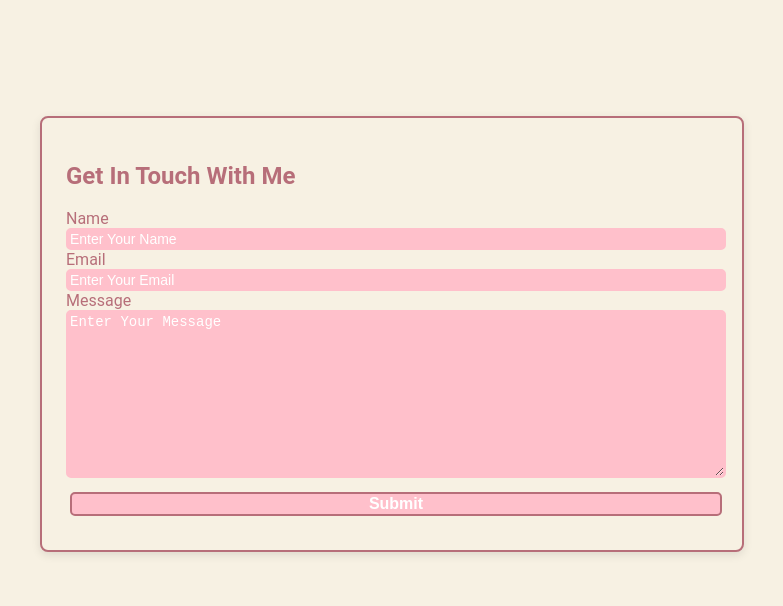
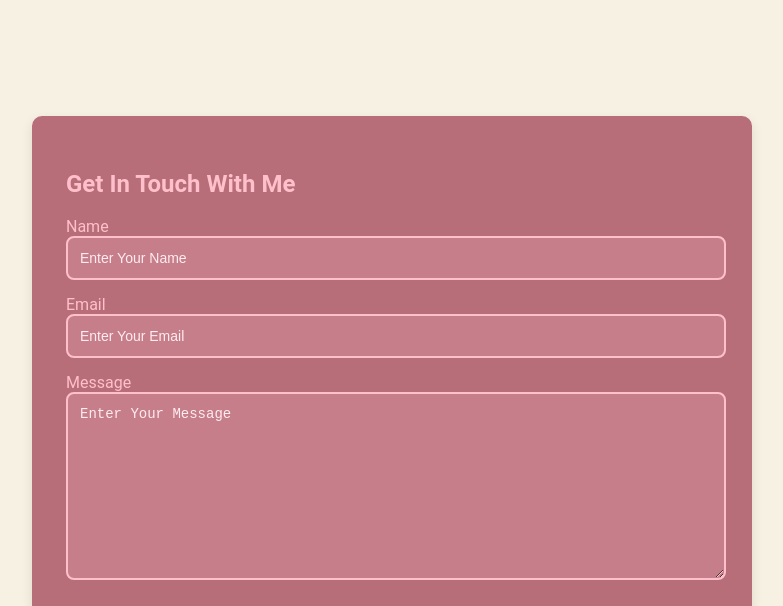
Before and after one commit to alexis1286/Portfolio-Website, a plain HTML site: page home.html in a window 1280 px wide. Shown: the part 1992-2598 px from the top of the page, without its empty margins (248-1031 px from the left). Drawn offline with Linux system fonts and the light colour scheme.

Commit message:
edited contact

```diff
--- a/assets/css/styles.css
+++ b/assets/css/styles.css
@@ -267,38 +267,54 @@ nav ul li a:hover {
 .contact-form-container {
   max-width: 40.75rem;
   margin: 0 auto 2rem auto;
-  padding: 1.5rem;
+  padding: 2rem; /* Add padding for more space around the form */
+  background-color: var(--accent-color); /* Rose Gold background */
+  border: 2px solid var(--accent-color); /* Same border color */
+  border-radius: 10px; /* More rounded corners for a softer look */
+  box-shadow: 0 4px 12px rgba(0, 0, 0, 0.1); /* Softer shadow for depth */
+  color: var(--primary-color);
+}
+/* Input Fields */
+.input-field {
+  width: calc(100% - 20px); /* Align the input fields with the submit button */
+  padding: 12px;
+  margin-bottom: 15px;
+  border-radius: 8px;
+  border: 2px solid var(--primary-color); /* Softer border */
+  font-size: 0.875rem;
+  background-color: rgba(255, 192, 203, 0.2); /* Lighten background slightly */
+  color: #FFEBF0;
+
+}
+
+.input-field::placeholder {
+  color: #FFEBF0; /* Use the accent color or any other color for the placeholder text */
+}
+
+.input-field:focus {
+  border-color: var(--primary-color); /* Change border color when focused */
+  outline: none; /* Remove default browser outline */
+}
+
+
+/* Submit Button */
+.submit-btn {
+  width: calc(100% - 20px); /* Ensure alignment with input fields */
+  margin-top: 10px;
+  padding: 12px;
+  background-color: var(--primary-color); /* Blush Pink */
+  border: 2px solid var(--accent-color); /* Rose Gold border */
+  border-radius: 8px;
+  font-size: 1rem;
+  font-weight: 700;
+  cursor: pointer;
   color: var(--accent-color);
-  background-color: var(--neutral-bg); /* Soft cream background */
-  border: 2px solid var(--accent-color); /* Rose Gold outline */
-  border-radius: 8px; /* Rounded corners */
-  box-shadow: 0 3px 10px rgba(0, 0, 0, 0.1); /* Subtle shadow */
+  transition: background-color 0.3s, color 0.3s;
 }
-.input-field {
-  width: 100%;
-  border-radius: 5px;
-  border: 2px solid var(--primary-color); /* Blush Pink border for input fields */
-  font-size: 0.875rem;
-  background-color: var(--primary-color); /* Ensure inputs stay white */
-  color: white; /* White text color */
-}
-.input-field::placeholder {
-  color: white; /* Light gray placeholder text */
-}
-.submit-btn {
-  width: 100%;
-  margin: 10px 4px;
-  background-color: var(--primary-color); /* Blush Pink button */
-  border: 2px solid var(--accent-color); /* Rose Gold border */
-  border-radius: 5px;
-  font-size: 1rem;
-  font-weight: 700; /* Bold */
-  cursor: pointer;
-  color: white; /* White text for the button */
-}
+/* Submit Button Hover Effect */
 .submit-btn:hover {
-  background-color: var(--accent-color); /* Rose Gold on hover */
-  color: white; /* Keep text white on hover */
+  background-color: #FFA6B8; /* Slightly darker shade of blush pink */
+  color: #FFEBF0; /* White text on hover */
 }
 
 /* Social icons in the footer */
```
